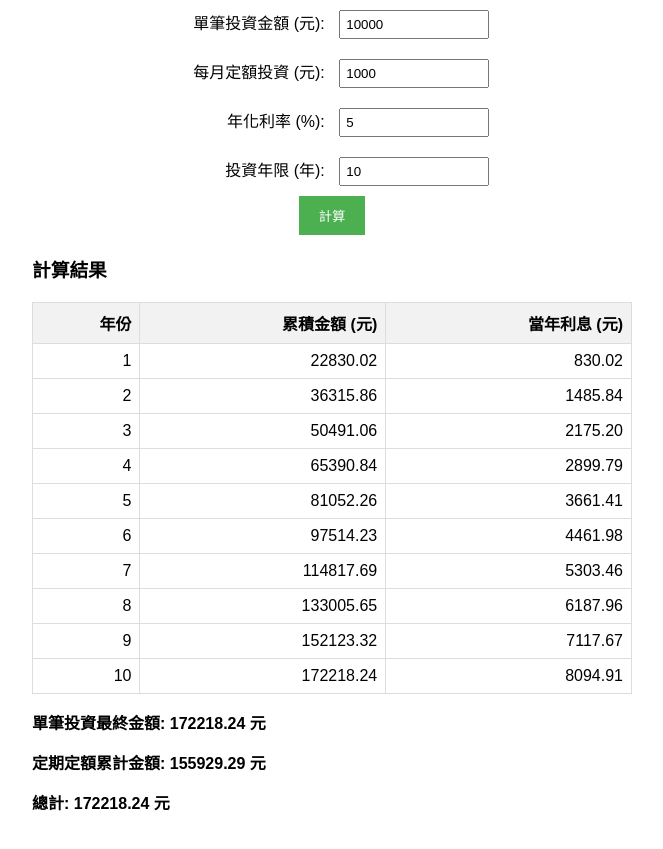
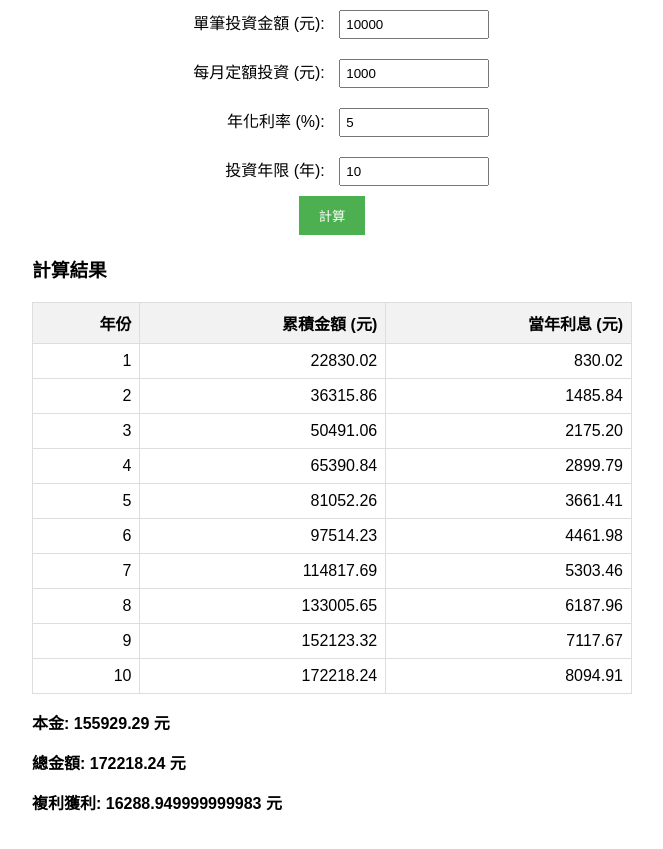
Before and after one commit to sky82851230/munetstuf, a plain HTML site: page 複利計算.html in a window 1280 px wide. Both pictures are taken after a click on the button "計算". Shown: the part 95-944 px from the top of the page, without its empty margins (308-971 px from the left). Drawn offline with Linux system fonts and the light colour scheme.

Commit message:
複利計算.html

```diff
--- a/複利計算.html
+++ b/複利計算.html
@@ -153,9 +153,10 @@
             // 最終總計
             resultHTML += '</table>';
             resultHTML += `
-                <p>單筆投資最終金額: ${total.toFixed(2)} 元</p>
-                <p>定期定額累計金額: ${(total - initialInvestment * Math.pow(1 + annualRate, years)).toFixed(2)} 元</p>
-                <p>總計: ${total.toFixed(2)} 元</p>
+
+                <p>本金: ${(total - initialInvestment * Math.pow(1 + annualRate, years)).toFixed(2)} 元</p>
+                <p>總金額: ${total.toFixed(2)} 元</p>
+                <p>複利獲利: ${total.toFixed(2)-(total - initialInvestment * Math.pow(1 + annualRate, years)).toFixed(2)} 元</p>
             `;
 
             document.getElementById('result').innerHTML = resultHTML;
```
